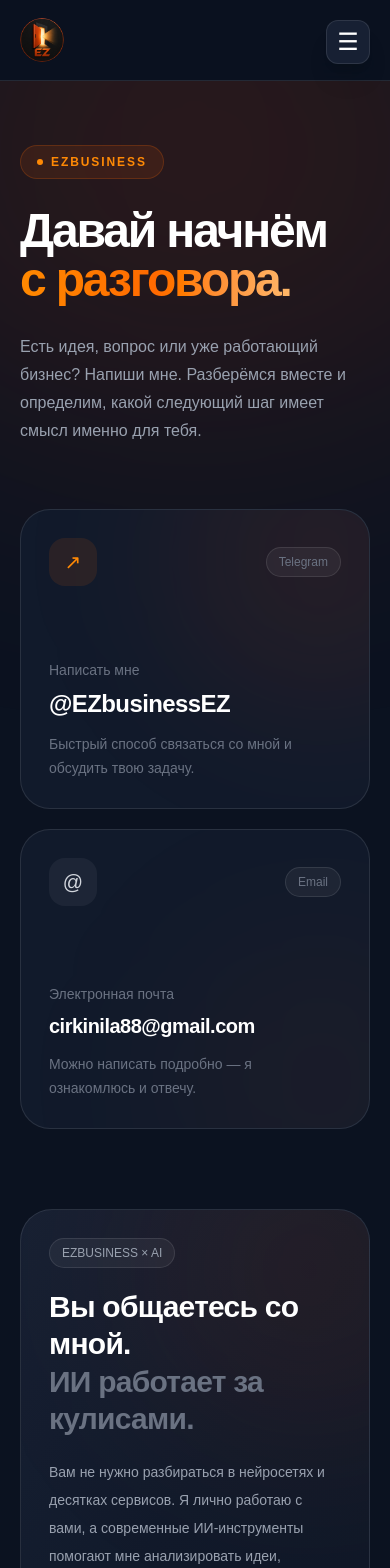
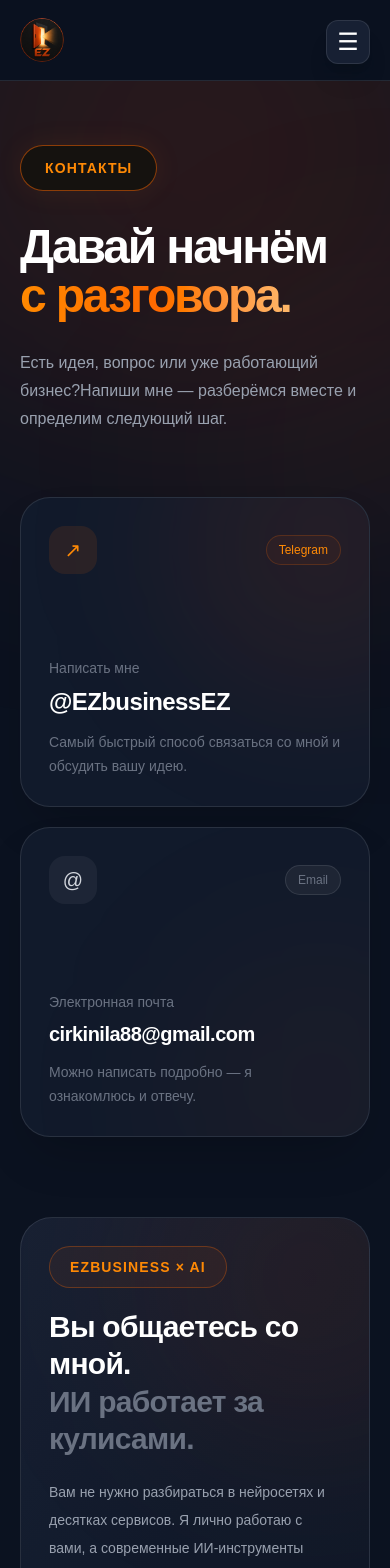
Before and after one commit to icirkin77-wq/ezbusiness, a Next.js app: page /contact in a window 390 px wide. Shown: the top 1568 px of the page. Built offline with nearby package versions, Linux system fonts and the light colour scheme.

Commit message:
Update contacts design

```diff
--- a/app/contact/page.tsx
+++ b/app/contact/page.tsx
@@ -5,16 +5,19 @@ export default function ContactPage() {
     <main className="min-h-screen overflow-hidden bg-[#0B1220]">
       {/* HERO */}
       <section className="relative">
+        {/* Orange glow */}
         <div className="pointer-events-none absolute left-1/2 top-[-180px] h-[500px] w-[700px] -translate-x-1/2 rounded-full bg-orange-600/15 blur-[140px]" />
 
-        <div className="mx-auto max-w-7xl px-5 pb-16 pt-16 sm:px-8 sm:pb-20 sm:pt-24">
-          <div className="relative max-w-4xl">
-            <div className="mb-7 inline-flex items-center gap-2 rounded-full border border-orange-500/20 bg-orange-500/10 px-4 py-2 text-xs font-semibold tracking-[0.16em] text-orange-400">
-              <span className="h-1.5 w-1.5 rounded-full bg-orange-400" />
-              EZBUSINESS
+        <div className="pointer-events-none absolute right-[-180px] top-[200px] h-[350px] w-[350px] rounded-full bg-orange-500/5 blur-[120px]" />
+
+        <div className="relative mx-auto max-w-7xl px-5 pb-16 pt-16 sm:px-8 sm:pb-20 sm:pt-24">
+          {/* LABEL */}
+          <div className="mb-8 inline-flex items-center rounded-full border border-orange-500/50 bg-[#15120F] px-6 py-3 text-sm font-semibold tracking-[0.08em] text-orange-400 shadow-[0_0_30px_rgba(249,115,22,0.08)]">
+            КОНТАКТЫ
           </div>
 
-            <h1 className="text-5xl font-bold leading-[1.02] tracking-[-0.045em] text-white sm:text-6xl lg:text-7xl">
+          {/* TITLE */}
+          <h1 className="max-w-4xl text-5xl font-bold leading-[1.02] tracking-[-0.045em] text-white sm:text-6xl lg:text-7xl">
             Давай начнём
             <br />
             <span className="bg-gradient-to-r from-orange-400 via-orange-500 to-orange-300 bg-clip-text text-transparent">
@@ -22,12 +25,12 @@ export default function ContactPage() {
             </span>
           </h1>
 
+          {/* DESCRIPTION */}
           <p className="mt-7 max-w-2xl text-base leading-7 text-gray-400 sm:text-lg sm:leading-8">
             Есть идея, вопрос или уже работающий бизнес?
-              Напиши мне. Разберёмся вместе и определим, какой следующий
-              шаг имеет смысл именно для тебя.
+            <br className="hidden sm:block" />
+            Напиши мне — разберёмся вместе и определим следующий шаг.
           </p>
-          </div>
         </div>
       </section>
 
@@ -39,30 +42,35 @@ export default function ContactPage() {
             href="https://t.me/EZbusinessEZ"
             target="_blank"
             rel="noopener noreferrer"
-            className="group relative min-h-[300px] overflow-hidden rounded-[30px] border border-white/10 bg-[#111A2B] p-7 transition duration-300 hover:-translate-y-1 hover:border-orange-500/30 sm:p-9"
+            className="group relative min-h-[310px] overflow-hidden rounded-[30px] border border-white/10 bg-[#111A2B] p-7 shadow-2xl shadow-black/20 transition duration-300 hover:-translate-y-1 hover:border-orange-500/30 sm:p-9"
           >
+            {/* Glow */}
             <div className="pointer-events-none absolute -right-24 -top-24 h-72 w-72 rounded-full bg-orange-600/10 blur-[80px] transition duration-500 group-hover:bg-orange-600/20" />
 
             <div className="relative flex h-full flex-col justify-between">
+              {/* Top */}
               <div className="flex items-center justify-between">
-                <div className="flex h-12 w-12 items-center justify-center rounded-2xl bg-orange-500/10 text-xl text-orange-400">
+                <div className="flex h-12 w-12 items-center justify-center rounded-2xl bg-orange-500/10 text-xl text-orange-400 transition duration-300 group-hover:bg-orange-500/15">
                   ↗
                 </div>
 
-                <span className="rounded-full border border-white/10 bg-white/5 px-3 py-1.5 text-xs text-gray-500 transition group-hover:border-orange-500/20 group-hover:text-orange-400">
+                <span className="rounded-full border border-orange-500/20 bg-orange-500/5 px-3 py-1.5 text-xs text-orange-400">
                   Telegram
                 </span>
               </div>
 
+              {/* Bottom */}
               <div className="mt-16">
-                <p className="text-sm text-gray-500">Написать мне</p>
+                <p className="text-sm text-gray-500">
+                  Написать мне
+                </p>
 
                 <h2 className="mt-2 text-2xl font-bold tracking-tight text-white sm:text-3xl">
                   @EZbusinessEZ
                 </h2>
 
                 <p className="mt-3 max-w-sm text-sm leading-6 text-gray-500">
-                  Быстрый способ связаться со мной и обсудить твою задачу.
+                  Самый быстрый способ связаться со мной и обсудить вашу идею.
                 </p>
               </div>
             </div>
@@ -71,13 +79,15 @@ export default function ContactPage() {
           {/* EMAIL */}
           <a
             href="mailto:cirkinila88@gmail.com"
-            className="group relative min-h-[300px] overflow-hidden rounded-[30px] border border-white/10 bg-[#111A2B] p-7 transition duration-300 hover:-translate-y-1 hover:border-orange-500/30 sm:p-9"
+            className="group relative min-h-[310px] overflow-hidden rounded-[30px] border border-white/10 bg-[#111A2B] p-7 shadow-2xl shadow-black/20 transition duration-300 hover:-translate-y-1 hover:border-orange-500/30 sm:p-9"
           >
+            {/* Glow */}
             <div className="pointer-events-none absolute -bottom-24 -right-24 h-72 w-72 rounded-full bg-orange-600/5 blur-[90px] transition duration-500 group-hover:bg-orange-600/15" />
 
             <div className="relative flex h-full flex-col justify-between">
+              {/* Top */}
               <div className="flex items-center justify-between">
-                <div className="flex h-12 w-12 items-center justify-center rounded-2xl bg-white/5 text-xl text-gray-300">
+                <div className="flex h-12 w-12 items-center justify-center rounded-2xl bg-white/5 text-xl text-gray-300 transition duration-300 group-hover:bg-orange-500/10 group-hover:text-orange-400">
                   @
                 </div>
 
@@ -86,8 +96,11 @@ export default function ContactPage() {
                 </span>
               </div>
 
+              {/* Bottom */}
               <div className="mt-16">
-                <p className="text-sm text-gray-500">Электронная почта</p>
+                <p className="text-sm text-gray-500">
+                  Электронная почта
+                </p>
 
                 <h2 className="mt-2 break-all text-xl font-bold tracking-tight text-white sm:text-2xl">
                   cirkinila88@gmail.com
@@ -102,14 +115,16 @@ export default function ContactPage() {
         </div>
       </section>
 
-      {/* AI BLOCK */}
+      {/* AI SECTION */}
       <section className="mx-auto max-w-7xl px-5 pb-20 sm:px-8">
         <div className="relative overflow-hidden rounded-[32px] border border-white/10 bg-gradient-to-br from-[#172033] via-[#111A2B] to-[#0F1726] p-7 sm:p-10 lg:p-12">
+          {/* Glow */}
           <div className="pointer-events-none absolute right-[-100px] top-[-100px] h-80 w-80 rounded-full bg-orange-600/10 blur-[100px]" />
 
           <div className="relative grid gap-10 lg:grid-cols-[1fr_auto] lg:items-center">
             <div>
-              <div className="mb-5 inline-flex rounded-full border border-white/10 bg-white/5 px-3 py-1.5 text-xs font-medium text-gray-400">
+              {/* AI LABEL */}
+              <div className="mb-5 inline-flex items-center rounded-full border border-orange-500/30 bg-orange-500/[0.06] px-5 py-2.5 text-sm font-semibold tracking-[0.08em] text-orange-400">
                 EZBUSINESS × AI
               </div>
 
@@ -131,10 +146,10 @@ export default function ContactPage() {
 
             <Link
               href="/ai"
-              className="group inline-flex w-fit items-center gap-3 rounded-2xl bg-orange-600 px-6 py-4 text-sm font-semibold text-white shadow-lg shadow-orange-950/20 transition duration-300 hover:bg-orange-500"
+              className="group inline-flex w-fit items-center gap-3 rounded-2xl bg-orange-600 px-6 py-4 text-sm font-semibold text-white shadow-lg shadow-orange-950/20 transition duration-300 hover:bg-orange-500 hover:shadow-orange-900/30"
             >
               Посмотреть ИИ-помощников
-              <span className="transition group-hover:translate-x-1">
+              <span className="transition duration-300 group-hover:translate-x-1">
                 →
               </span>
             </Link>
@@ -145,6 +160,7 @@ export default function ContactPage() {
       {/* FINAL CTA */}
       <section className="mx-auto max-w-7xl px-5 pb-24 sm:px-8">
         <div className="relative overflow-hidden rounded-[32px] border border-orange-500/20 bg-gradient-to-br from-orange-600/20 via-orange-500/10 to-[#111827] px-6 py-12 text-center sm:px-10 sm:py-16">
+          {/* Glow */}
           <div className="pointer-events-none absolute left-1/2 top-1/2 h-80 w-80 -translate-x-1/2 -translate-y-1/2 rounded-full bg-orange-500/10 blur-[100px]" />
 
           <div className="relative">
```
Lines whose indentation alone changed are shown as unchanged.
